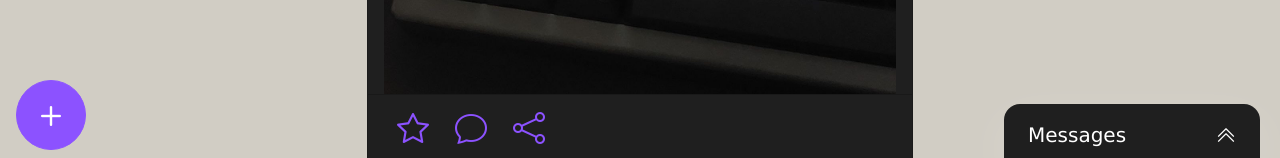
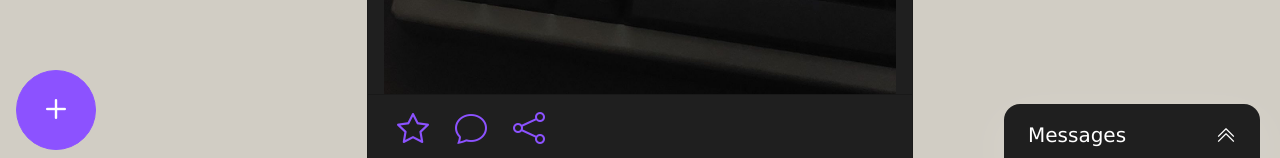
Before and after one commit to jomkv/KeyBud, a React (Create React App) app: page / in a window 1280 px wide. Shown: the part 642-800 px from the top of the page. Built offline with nearby package versions, Linux system fonts and the light colour scheme; a web font is replaced by a local one.

Commit message:
feat: comment validation, create post widget UI adjustment

```diff
--- a/src/components/CreatePostWidget.tsx
+++ b/src/components/CreatePostWidget.tsx
@@ -10,15 +10,15 @@ function CreatePostWidget() {
 
   return (
     <Button
-      className="position-absolute bottom-0 ms-3 mb-2 rounded-circle"
+      className="position-absolute bottom-0 p-0 ms-3 mb-2 rounded-circle"
       style={{
         color: "white",
-        width: "70px",
-        height: "70px",
+        height: "80px",
+        width: "80px",
       }}
       onClick={handleClick}
     >
-      <i className="bi bi-plus fs-1 fw-bold"></i>
+      <i className="bi bi-plus fs-1"></i>
     </Button>
   );
 }
--- a/src/pages/Post.tsx
+++ b/src/pages/Post.tsx
@@ -7,14 +7,39 @@ import Container from "react-bootstrap/Container";
 import ListGroup from "react-bootstrap/ListGroup";
 import Form from "react-bootstrap/Form";
 import { useState } from "react";
+import { useForm } from "react-hook-form";
+import { zodResolver } from "@hookform/resolvers/zod";
+import { z } from "zod";
 
 // * Local Imports
 import NavbarComponent from "../components/NavbarComponent";
 import CommentCard from "../components/post/CommentCard";
 import ChatWidget from "../components/ChatWidget";
 
+const schema = z.object({
+  comment: z.string().nonempty("Comment cannot be empty"),
+});
+
+interface IForm {
+  comment: string;
+}
+
 function Post() {
   const [isComment, setIsComment] = useState<boolean>(false);
+
+  const form = useForm<IForm>({
+    defaultValues: {
+      comment: "",
+    },
+    resolver: zodResolver(schema),
+  });
+
+  const { register, handleSubmit, formState } = form;
+  const { errors } = formState;
+
+  const onSubmit = (data: IForm) => {
+    console.log(data);
+  };
 
   return (
     <div className="bg-light">
@@ -96,22 +121,31 @@ function Post() {
               <ListGroup className="list-group-flush">
                 <ListGroup.Item className="bg-secondary pb-4">
                   {isComment ? (
-                    <>
+                    <Form onSubmit={handleSubmit(onSubmit)} noValidate>
+                      <Form.Group className="mb-3">
                         <Form.Control
                           size="lg"
                           as="textarea"
                           rows={2}
                           placeholder="Write your comment"
+                          id="comment"
+                          {...register("comment")}
+                          isInvalid={errors.comment?.message ? true : false}
                         />
+                        <Form.Control.Feedback type="invalid">
+                          {errors.comment?.message}
+                        </Form.Control.Feedback>
+                      </Form.Group>
                       <div className="w-100 d-flex justify-content-end">
                         <Button
                           className="mt-3 ml-auto fs-6 fw-semibold"
                           style={{ color: "white" }}
+                          type="submit"
                         >
                           Comment
                         </Button>
                       </div>
-                    </>
+                    </Form>
                   ) : (
                     <Form.Control
                       size="lg"
```
Lines whose indentation alone changed are shown as unchanged.
